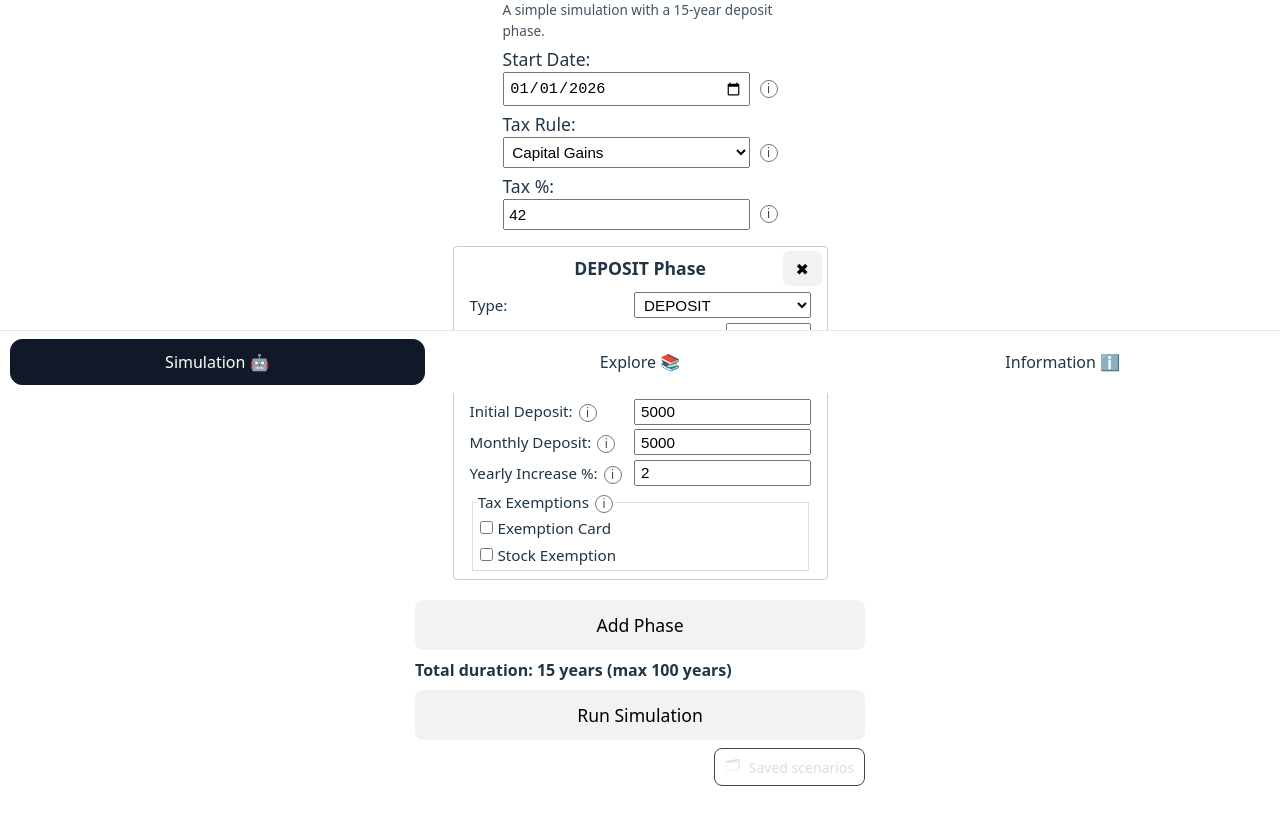
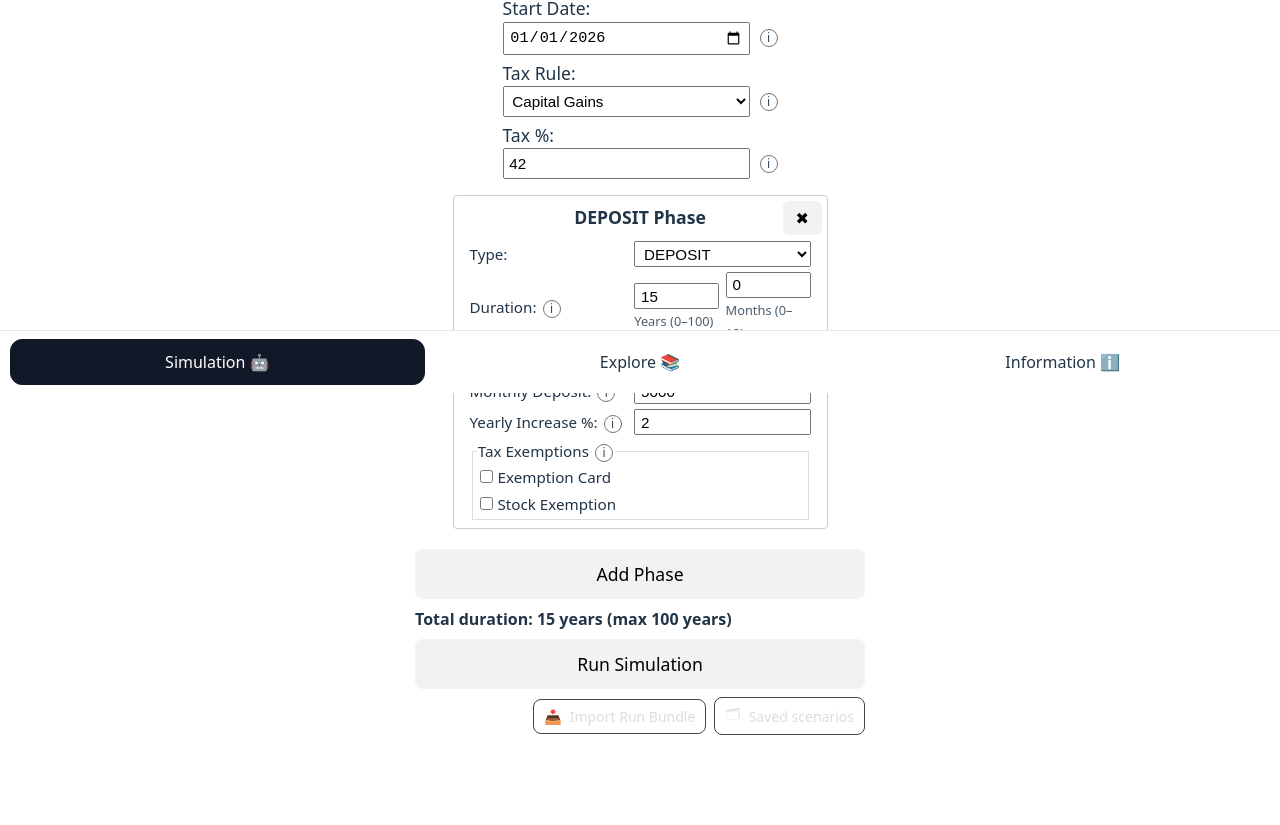
Before and after one commit to Gorm2303/firecasting-frontend, a React (Vite) app in the folder vite-react-frontend/: page /simulation in a window 1280 px wide. Shown: the part 407-1232 px from the top of the page. Built offline with nearby package versions, Linux system fonts and the light colour scheme.

Commit message:
Move import bundle control next to Saved scenarios

```diff
--- a/vite-react-frontend/src/components/normalMode/NormalInputForm.tsx
+++ b/vite-react-frontend/src/components/normalMode/NormalInputForm.tsx
@@ -132,10 +132,14 @@ const formatYearsMonths = (months: number) => {
 
 export default function SimulationForm({
   onSimulationComplete,
+  rightFooterActions,
+  footerBelow,
   tutorialSteps,
   onExitTutorial, // optional
 }: {
   onSimulationComplete?: (stats: YearlySummary[], timeline?: SimulationTimelineContext, simulationId?: string) => void;
+  rightFooterActions?: React.ReactNode;
+  footerBelow?: React.ReactNode;
   tutorialSteps?: TutorialStep[];
   onExitTutorial?: () => void;
 }) {
@@ -553,7 +557,8 @@ export default function SimulationForm({
         {simulateInProgress ? 'Running…' : 'Run Simulation'}
       </button>
 
-      <div style={{ display: 'flex', justifyContent: 'flex-end', marginTop: 8 }}>
+      <div style={{ display: 'flex', justifyContent: 'flex-end', marginTop: 8, gap: 8, alignItems: 'center' }}>
+        {rightFooterActions}
         <button
           type="button"
           aria-label="Saved scenarios"
@@ -571,6 +576,8 @@ export default function SimulationForm({
           <span>Saved scenarios</span>
         </button>
       </div>
+
+      {footerBelow}
 
       {simulateInProgress && simulationId && (
         <SimulationProgress
--- a/vite-react-frontend/src/pages/SimulationPage.tsx
+++ b/vite-react-frontend/src/pages/SimulationPage.tsx
@@ -61,8 +61,59 @@ const SimulationPage: React.FC = () => {
     }
   };
 
-  const FormComponent =
-    formMode === 'advanced' ? AdvancedInputForm : NormalInputForm;
+  const importControl = (
+    <>
+      <label
+        style={{
+          padding: '6px 10px',
+          borderRadius: 8,
+          border: '1px solid #444',
+          cursor: importBusy ? 'not-allowed' : 'pointer',
+          fontSize: 14,
+          background: 'transparent',
+          color: '#ddd',
+          opacity: importBusy ? 0.65 : 1,
+          display: 'inline-flex',
+          alignItems: 'center',
+          gap: 8,
+        }}
+        title="Import a previously exported run bundle (JSON)"
+      >
+        <span aria-hidden="true">📥</span>
+        Import Run Bundle
+        <input
+          type="file"
+          accept="application/json,.json"
+          disabled={importBusy}
+          style={{ display: 'none' }}
+          onChange={async (e) => {
+            const f = e.target.files?.[0];
+            if (!f) return;
+            setImportBusy(true);
+            setStats(null);
+            setTimeline(null);
+            setReplayReport(null);
+            try {
+              const resp = await importRunBundle(f);
+              setImportReplayId(resp.replayId);
+              setImportSimulationId(resp.simulationId);
+            } catch (err: any) {
+              console.error(err);
+              alert(err?.message ?? 'Failed to import bundle');
+            } finally {
+              setImportBusy(false);
+              e.target.value = '';
+            }
+          }}
+        />
+      </label>
+      {importReplayId && (
+        <span style={{ fontSize: 12, opacity: 0.8 }}>
+          Replay: {importReplayId.slice(0, 8)}…
+        </span>
+      )}
+    </>
+  );
 
   const segBtn = (mode: FormMode, label: string) => (
     <button
@@ -116,47 +167,19 @@ const SimulationPage: React.FC = () => {
           {segBtn('advanced', 'Advanced')}
         </div>
 
-        <div style={{
-          display: 'flex', gap: 10, justifyContent: 'center', alignItems: 'center',
+        <div key={formMode}>
+          {formMode === 'advanced' ? (
+            <>
+              <div
+                style={{
+                  display: 'flex',
+                  gap: 10,
+                  justifyContent: 'center',
+                  alignItems: 'center',
                   marginBottom: 12,
-        }}>
-          <label style={{
-            padding: '0.4rem 0.8rem', border: '1px solid #444', borderRadius: 8,
-            cursor: importBusy ? 'not-allowed' : 'pointer',
-            opacity: importBusy ? 0.7 : 1,
-          }}>
-            Import Run Bundle
-            <input
-              type="file"
-              accept="application/json,.json"
-              disabled={importBusy}
-              style={{ display: 'none' }}
-              onChange={async (e) => {
-                const f = e.target.files?.[0];
-                if (!f) return;
-                setImportBusy(true);
-                setStats(null);
-                setTimeline(null);
-                setReplayReport(null);
-                try {
-                  const resp = await importRunBundle(f);
-                  setImportReplayId(resp.replayId);
-                  setImportSimulationId(resp.simulationId);
-                } catch (err: any) {
-                  console.error(err);
-                  alert(err?.message ?? 'Failed to import bundle');
-                } finally {
-                  setImportBusy(false);
-                  e.target.value = '';
-                }
                 }}
-            />
-          </label>
-          {importReplayId && (
-            <span style={{ fontSize: 12, opacity: 0.8 }}>
-              Replay: {importReplayId.slice(0, 8)}…
-            </span>
-          )}
+              >
+                {importControl}
               </div>
 
               {importSimulationId && !stats && (
@@ -168,8 +191,26 @@ const SimulationPage: React.FC = () => {
                 </div>
               )}
 
-        <div key={formMode}>
-          <FormComponent onSimulationComplete={handleSimulationComplete} />
+              <AdvancedInputForm onSimulationComplete={handleSimulationComplete} />
+            </>
+          ) : (
+            <>
+              <NormalInputForm
+                onSimulationComplete={handleSimulationComplete}
+                rightFooterActions={importControl}
+                footerBelow={
+                  importSimulationId && !stats ? (
+                    <div style={{ maxWidth: 960, margin: '0.75rem auto 0' }}>
+                      <SimulationProgress
+                        simulationId={importSimulationId}
+                        onComplete={handleImportComplete}
+                      />
+                    </div>
+                  ) : null
+                }
+              />
+            </>
+          )}
         </div>
       </div>
 
```
Lines whose indentation alone changed are shown as unchanged.
